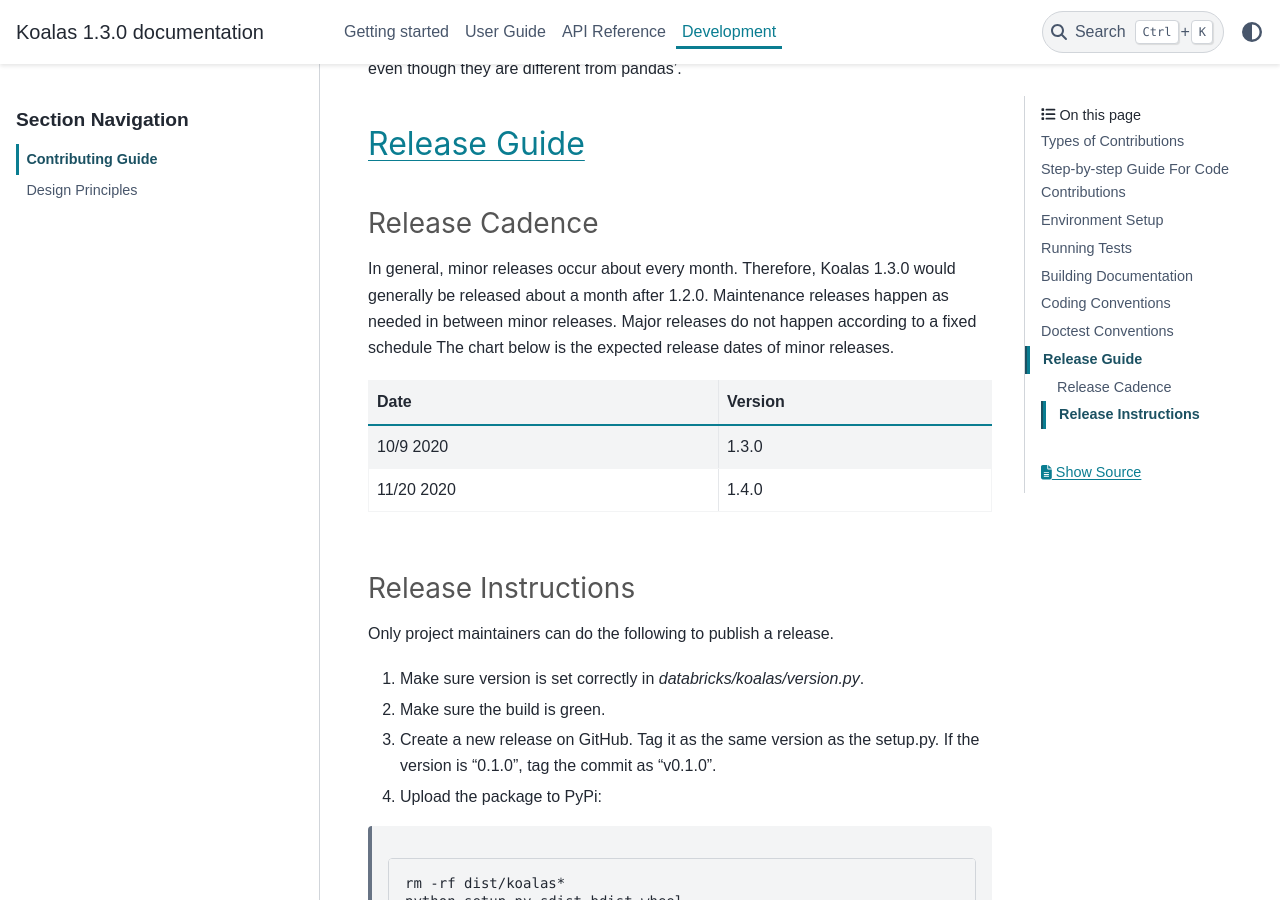
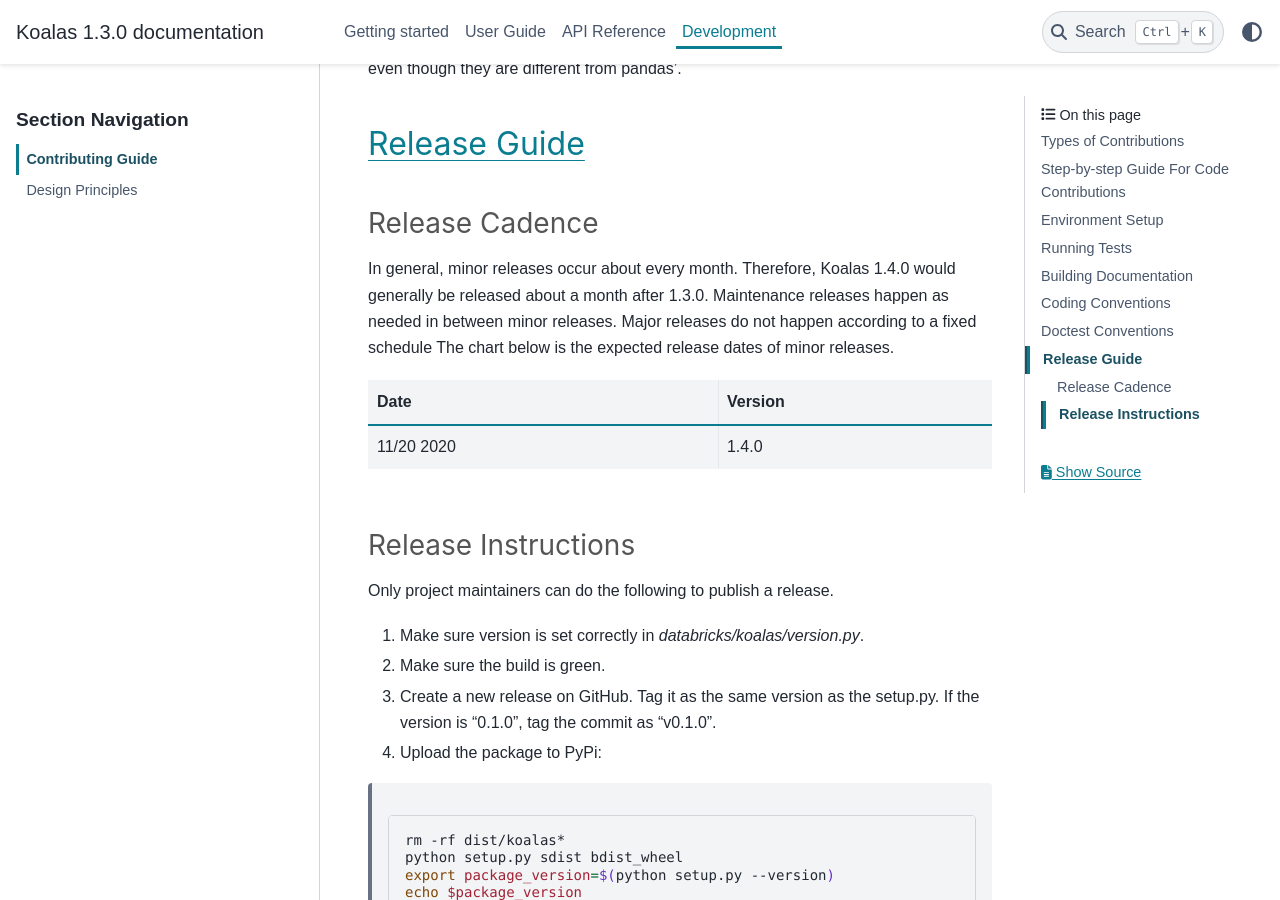
Before and after one commit to rising-star92/databricks-koalas, a Sphinx documentation site: the page built from docs/source/development/contributing.rst, in a window 1280 px wide and 900 px high, scrolled down 3651 px. Built offline with Sphinx 7.4.7 and the PyData theme 0.15.4, drawn with Linux system fonts in a browser that asks for light colours; pages that are not in the unit, such as notebooks, are missing from menus; the version number is read from the project's files by our own code.

Commit message:
Remove the schedule for the current version (#1835)

```diff
--- a/docs/source/development/contributing.rst
+++ b/docs/source/development/contributing.rst
@@ -145,15 +145,13 @@ Release Guide
 Release Cadence
 ---------------
 
-In general, minor releases occur about every month. Therefore, Koalas 1.3.0 would generally be released about a month after 1.2.0.
+In general, minor releases occur about every month. Therefore, Koalas 1.4.0 would generally be released about a month after 1.3.0.
 Maintenance releases happen as needed in between minor releases. Major releases do not happen according to a fixed schedule
 The chart below is the expected release dates of minor releases.
 
 +------------+---------+
 | Date       | Version |
 +============+=========+
-| 10/9 2020  | 1.3.0   |
-+------------+---------+
 | 11/20 2020 | 1.4.0   |
 +------------+---------+
 
```
